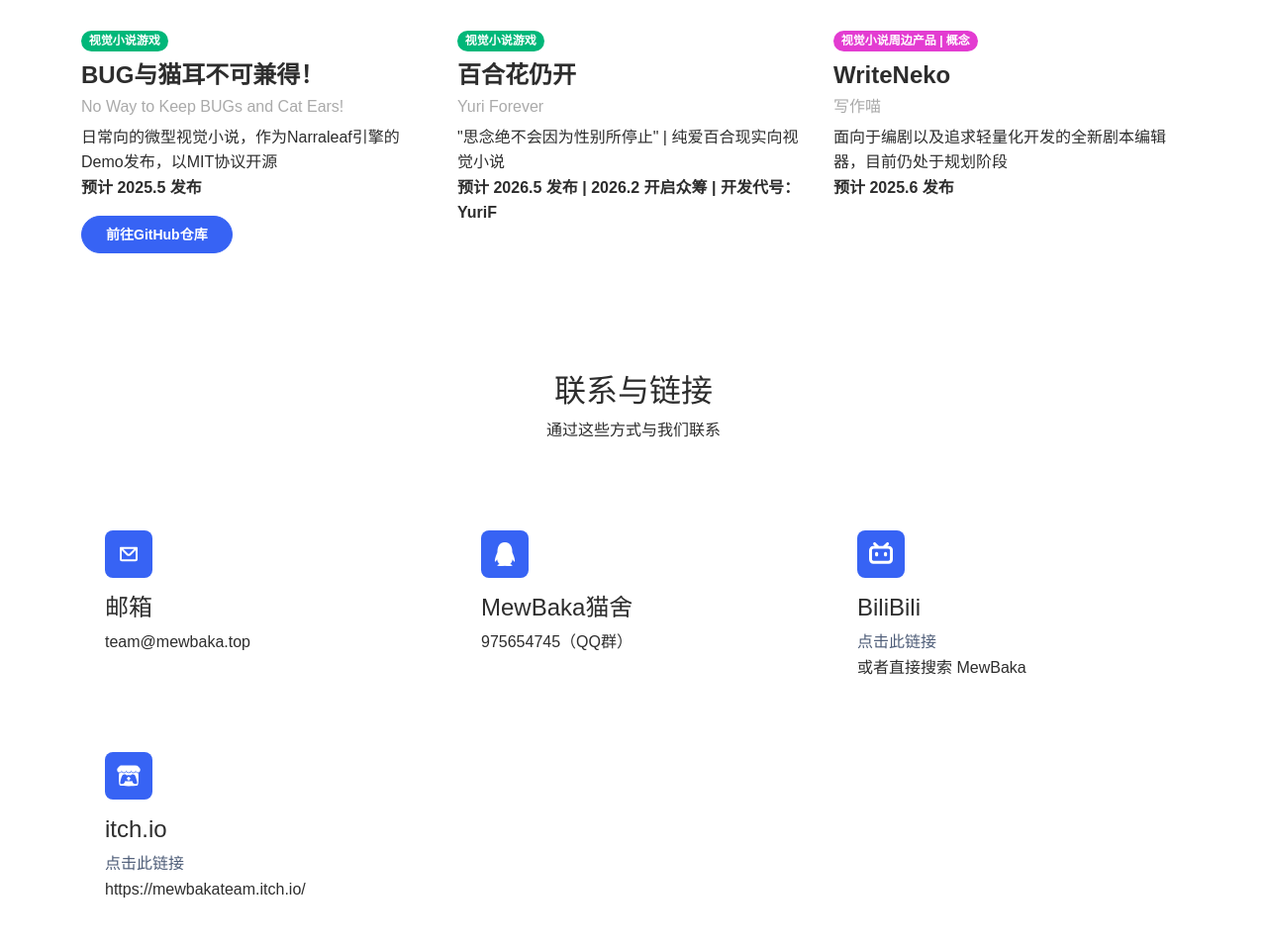
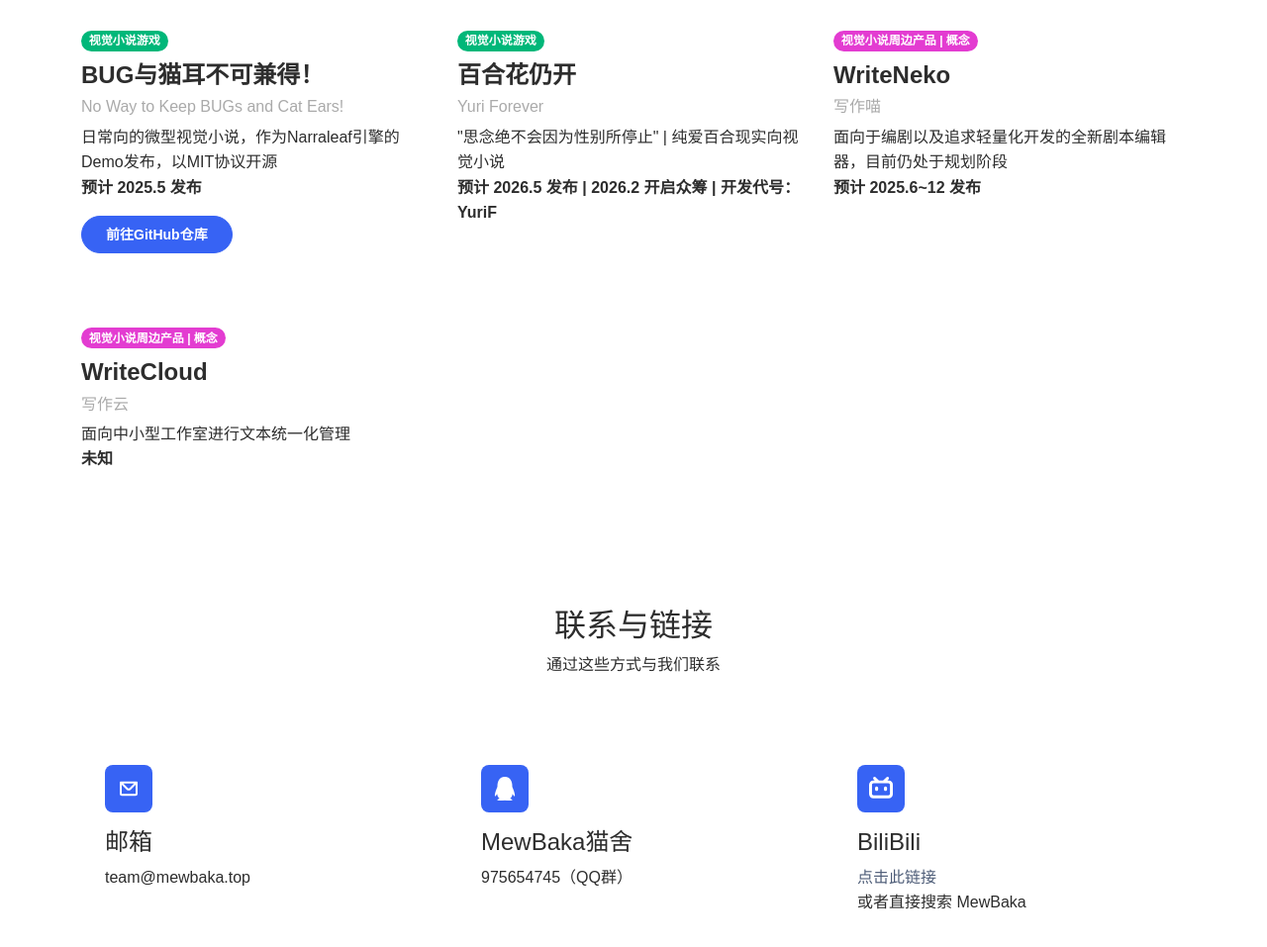
Before and after one commit to Wangs-official/mewbaka.github.io, a plain HTML site: page index.html in a window 1280 px wide. Shown: the part 1072-2029 px from the top of the page at 99% size. Drawn offline with Linux system fonts and the light colour scheme; a web font is replaced by a local one.

Commit message:
Update index.html

```diff
--- a/index.html
+++ b/index.html
@@ -129,7 +129,16 @@
                     <div class="py-4"><span class="badge bg-secondary text-nowrap" style="margin-bottom: 10px;">视觉小说周边产品 | 概念</span>
                         <h4 style="text-align: left;"><strong>WriteNeko</strong></h4>
                         <h6 style="color: #aaaaaa;">写作喵</h6>
-                        <p>面向于编剧以及追求轻量化开发的全新剧本编辑器，目前仍处于规划阶段<br><strong>预计 2025.6 发布</strong></p>
+                        <p>面向于编剧以及追求轻量化开发的全新剧本编辑器，目前仍处于规划阶段<br><strong>预计 2025.6~12 发布</strong></p>
+                    </div>
+                </div>
+            </div>
+            <div class="col">
+                <div>
+                    <div class="py-4"><span class="badge bg-secondary text-nowrap" style="margin-bottom: 10px;">视觉小说周边产品 | 概念</span>
+                        <h4 style="text-align: left;"><strong>WriteCloud</strong></h4>
+                        <h6 style="color: #aaaaaa;">写作云</h6>
+                        <p>面向中小型工作室进行文本统一化管理<br><strong>未知</strong></p>
                     </div>
                 </div>
             </div>
```
